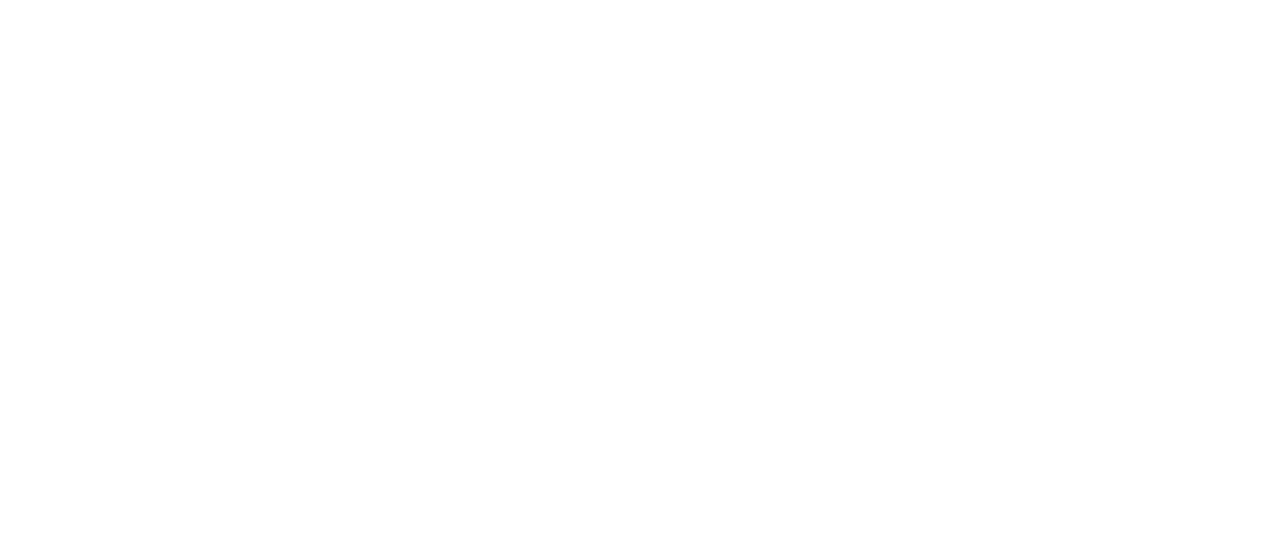
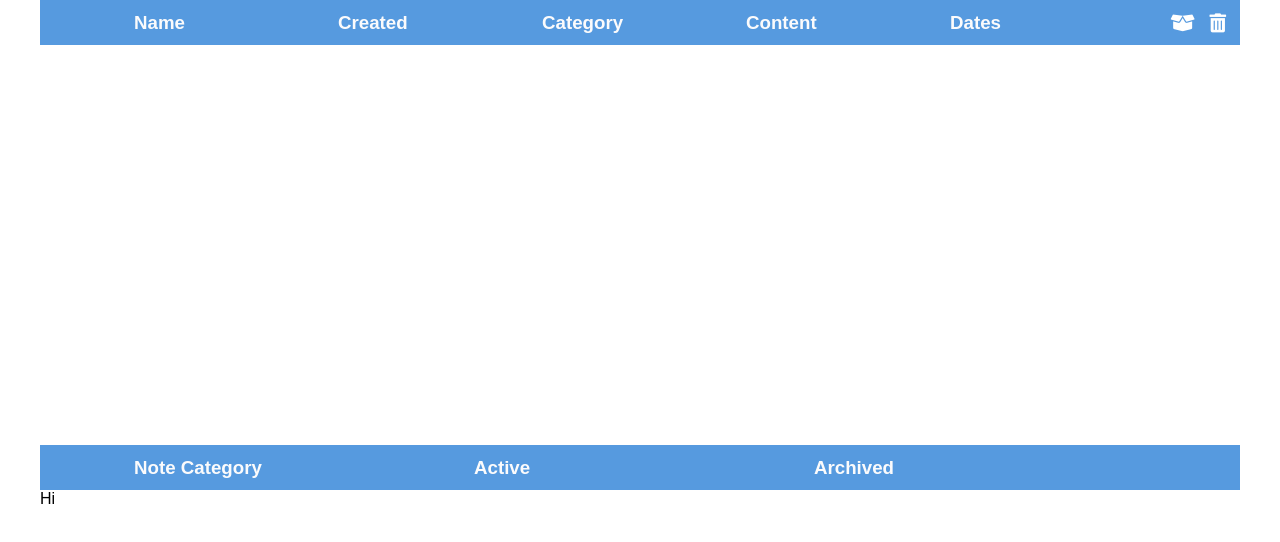
Before and after one commit to PhilipInDev/NotesApp--React, a React (Create React App) app: page / in a window 1280 px wide. Shown: the top 542 px of the page. Built offline with nearby package versions, Linux system fonts and the light colour scheme.

Commit message:
Layout making

```diff
--- a/src/App.scss
+++ b/src/App.scss
@@ -1,38 +1,6 @@
-.App {
-  text-align: center;
+
+.app-wrapper{
+  max-width: 1200px;
+  height: 100%;
+  margin: 0 auto;
 }
-
-.App-logo {
-  height: 40vmin;
-  pointer-events: none;
-}
-
-@media (prefers-reduced-motion: no-preference) {
-  .App-logo {
-    animation: App-logo-spin infinite 20s linear;
-  }
-}
-
-.App-header {
-  background-color: #282c34;
-  min-height: 100vh;
-  display: flex;
-  flex-direction: column;
-  align-items: center;
-  justify-content: center;
-  font-size: calc(10px + 2vmin);
-  color: white;
-}
-
-.App-link {
-  color: #61dafb;
-}
-
-@keyframes App-logo-spin {
-  from {
-    transform: rotate(0deg);
-  }
-  to {
-    transform: rotate(360deg);
-  }
-}
--- a/src/App.tsx
+++ b/src/App.tsx
@@ -1,10 +1,15 @@
 import React from 'react';
 import './App.scss';
+import NotesPage from "./pages/NotesPage/NotesPage";
+import {BrowserRouter} from "react-router-dom";
 
 const App = () => {
   return (
-    <div className="app-wrapper">
-    </div>
+      <BrowserRouter>
+          <div className="app-wrapper">
+              <NotesPage/>
+          </div>
+      </BrowserRouter>
   );
 }
 
--- a/src/pages/NotesPage/NotesPage.tsx
+++ b/src/pages/NotesPage/NotesPage.tsx
@@ -1,8 +1,17 @@
 import './NotesPage.scss';
+import Table from "../../components/Table/Table";
+import {nanoid} from "nanoid";
 
 const NotesPage = () => {
+    const noteItemsTableCols = ['Name', 'Created', 'Category', 'Content', 'Dates'];
+    const statItemsTableCols = ['Note Category', 'Active', 'Archived'];
     return(
-        <div></div>
+        <div className={ 'notes-page' }>
+            <Table columns={noteItemsTableCols} renderControllers={true} height={'400px'} key={nanoid()}/>
+            <Table columns={statItemsTableCols} renderControllers={false} key={nanoid()}>
+                <div>Hi</div>
+            </Table>
+        </div>
     )
 }
 
```
